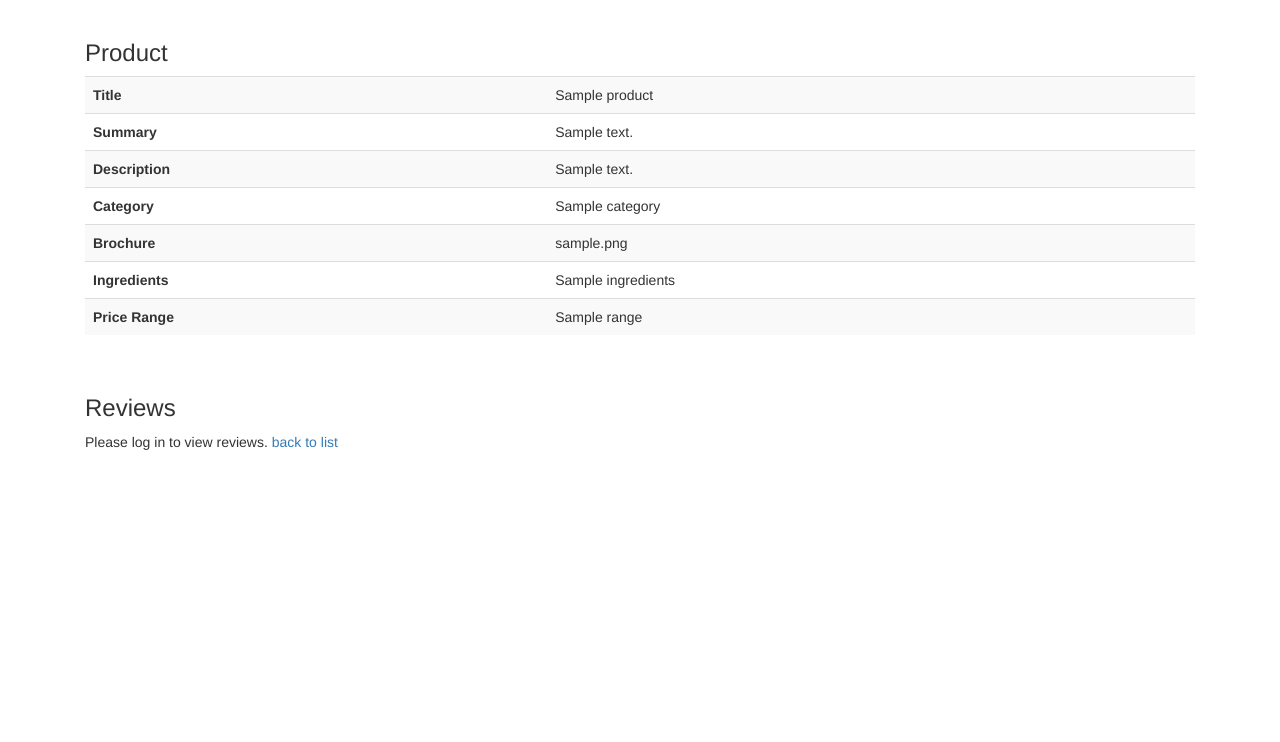
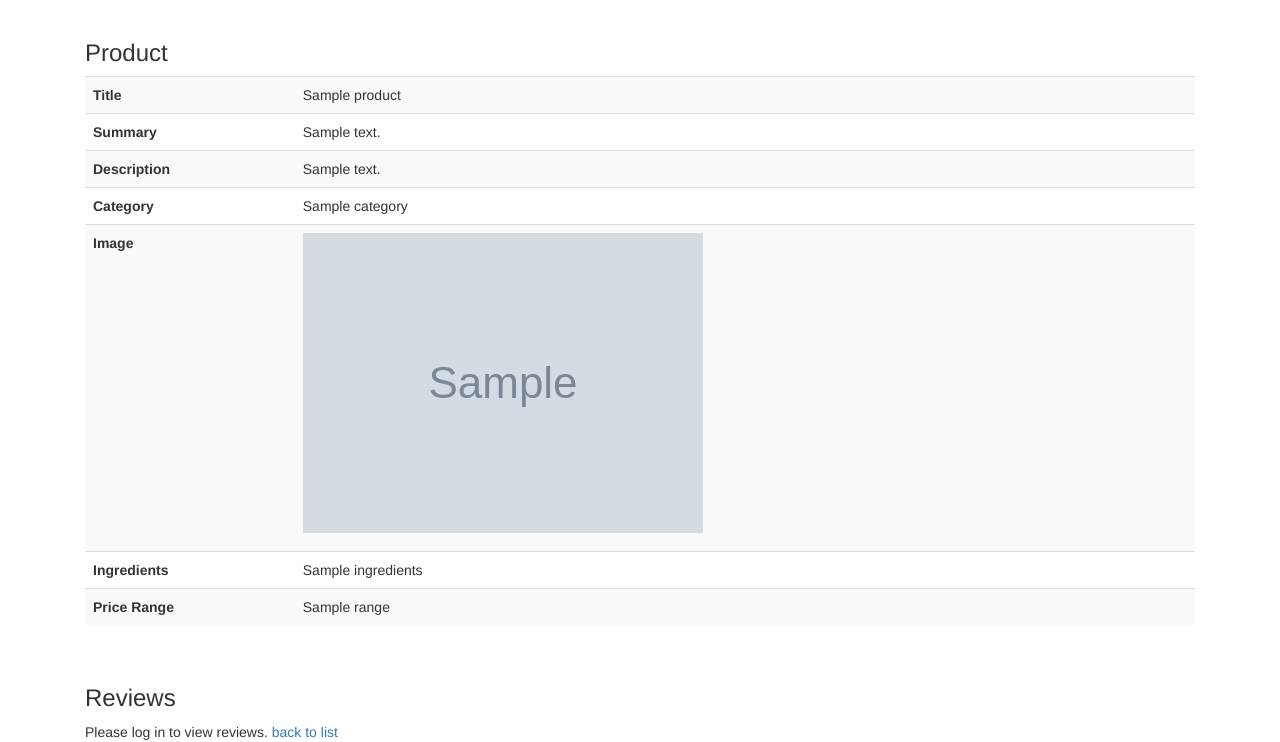
Before and after one commit to Gabby202/Food_Shop_Website, a Symfony app: template templates/product/show.html.twig in a window 1280 px wide. Shown: the part 107-849 px from the top of the page. Before the commit the page ends 557 px from the top, so only its background shows below. Run offline with Twig, Linux system fonts and the light colour scheme; the template is opened without the code that fills it: most values are stand-ins (such as "Sample title", 1, 10 or a date in 2020); grey boxes marked "Sample" are stand-in pictures; some libraries are stand-ins or nearby versions.

Commit message:
final products added to db

```diff
--- a/public/css/styles.css
+++ b/public/css/styles.css
@@ -9,3 +9,7 @@
 .navbar-brand{
     color: gold;
 }
+
+img {
+    padding-bottom:10px;
+}
--- a/src/DataFixtures/LoadUsers.php
+++ b/src/DataFixtures/LoadUsers.php
@@ -25,11 +25,16 @@ class LoadUsers extends Fixture
         $userUser = $this->createUser('user', 'user', ['ROLE_USER']);
         $userAdmin = $this->createUser('admin', 'admin', ['ROLE_ADMIN']);
         $userGabby = $this->createUser('gabby', 'gabby', ['ROLE_SUPER_ADMIN']);
+        $userAlice = $this->createUser('alice', 'alice', ['ROLE_USER']);
+        $userSam = $this->createUser('sam', 'sam', ['ROLE_USER']);
 
         // store to DB
         $manager->persist($userUser);
         $manager->persist($userAdmin);
         $manager->persist($userGabby);
+        $manager->persist($userAlice);
+        $manager->persist($userSam);
+
         $manager->flush();
     }
 
--- a/src/Form/ReviewType.php
+++ b/src/Form/ReviewType.php
@@ -23,7 +23,7 @@ class ReviewType extends AbstractType
                 // list objects from this class
                 'class' => 'App:Product',
                 // use the 'Category.name' property as the visible option string
-                'choice_label' => 'description',
+                'choice_label' => 'title',
             ]);
     }
 
--- a/templates/price/show.html.twig
+++ b/templates/price/show.html.twig
@@ -25,7 +25,7 @@
         </tr>
         {% for product in price.products %}
             <tr>
-                <td>{{ product.description }}</td>
+                <td>{{ product.title }}</td>
                 <td><a href="{{ path('product_show', {'id': product.id}) }}">show</a></td>
 
             </tr>
--- a/templates/product/index.html.twig
+++ b/templates/product/index.html.twig
@@ -33,7 +33,7 @@
                     <td>{{ product.title }}</td>
                     <td>{{ product.summary }}</td>
                     <td>{{ product.category.name }}</td>
-                    <td><img src = "/images/{{ product.image }}" height="42" width="42"></td>
+                    <td><img src = "/images/{{ product.image }}" height="15" width="15"></td>
                     <td>{{ product.description }}</td>
                     <td>{{ product.ingredients }}</td>
                     <td>{{ product.price.range }}</td>
--- a/templates/product/show.html.twig
+++ b/templates/product/show.html.twig
@@ -33,8 +33,8 @@
             </tr>
 
             <tr>
-                <th>Brochure</th>
-                <td>{{ product.image }}</td>
+                <th>Image</th>
+                <td><img src = "public/uploads/images{{ product.image }}"></td>
             </tr>
             <tr>
                 <th>Ingredients</th>
--- a/templates/review/index.html.twig
+++ b/templates/review/index.html.twig
@@ -17,7 +17,7 @@
             {% for review in reviews %}
                 <tr>
                     <td>{{ review.username }}</td>
-                    <td>{{ review.product.description }}</td>
+                    <td>{{ review.product.title }}</td>
                     <td>
                         <a href="{{ path('review_show', {'id': review.id}) }}">show</a>
 
```
Also changed, not shown: public/uploads/images/632e849ee1cf686c13a2ff5cc76b3b95.jpeg (added), public/uploads/images/735e88ad01221b7620e1a25835e302b2.jpeg (added), public/uploads/images/8033c8e71dd532cc62af3a17d4a1df7b.jpeg (added), public/uploads/images/9790fbbfa94f9ce09f6236a4968cfe63.jpeg (added), public/uploads/images/b20817493ec6cc87a690dc5333061116.jpeg (added), public/uploads/images/e02bb3c37f41d16976644c8e171f505e.jpeg (added).
